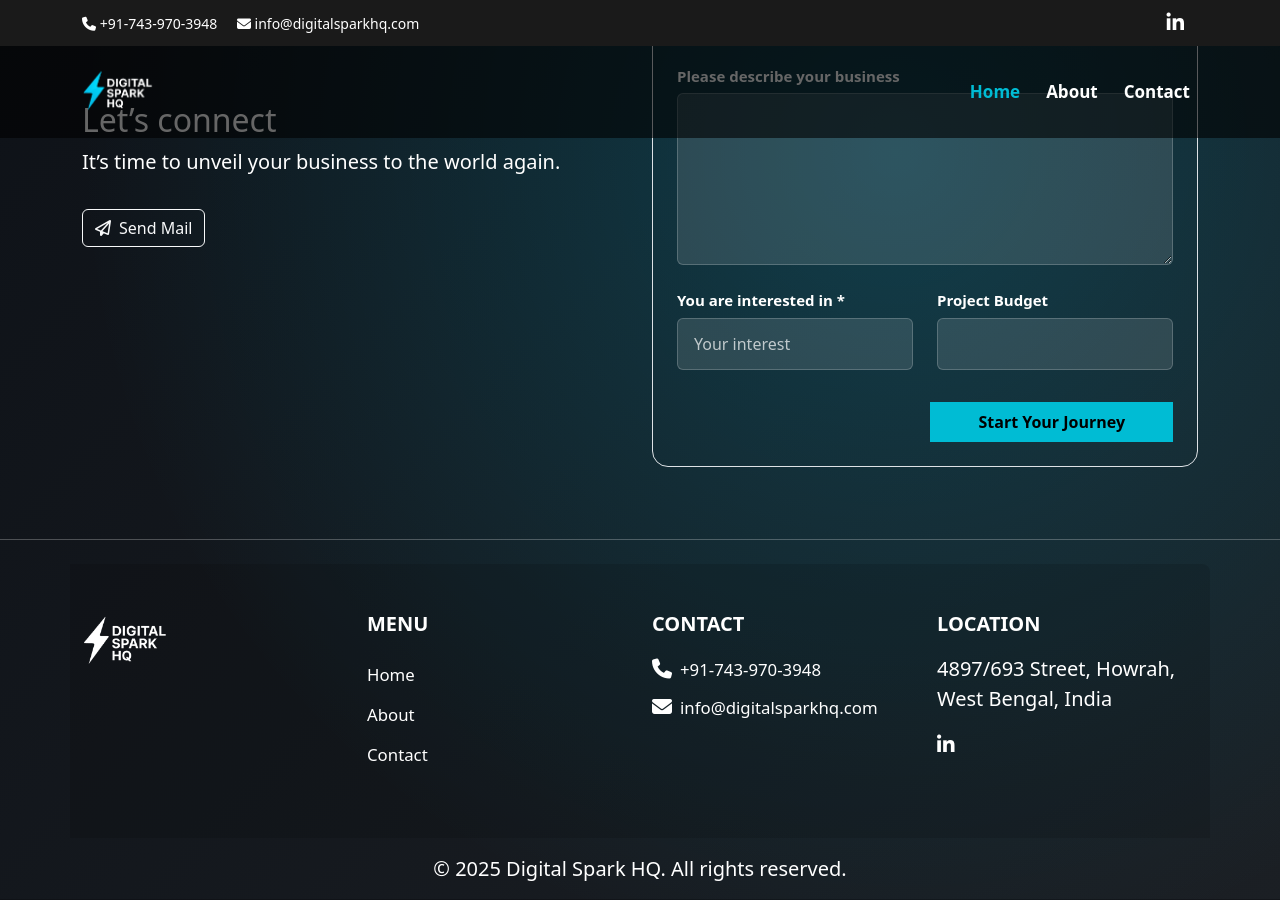
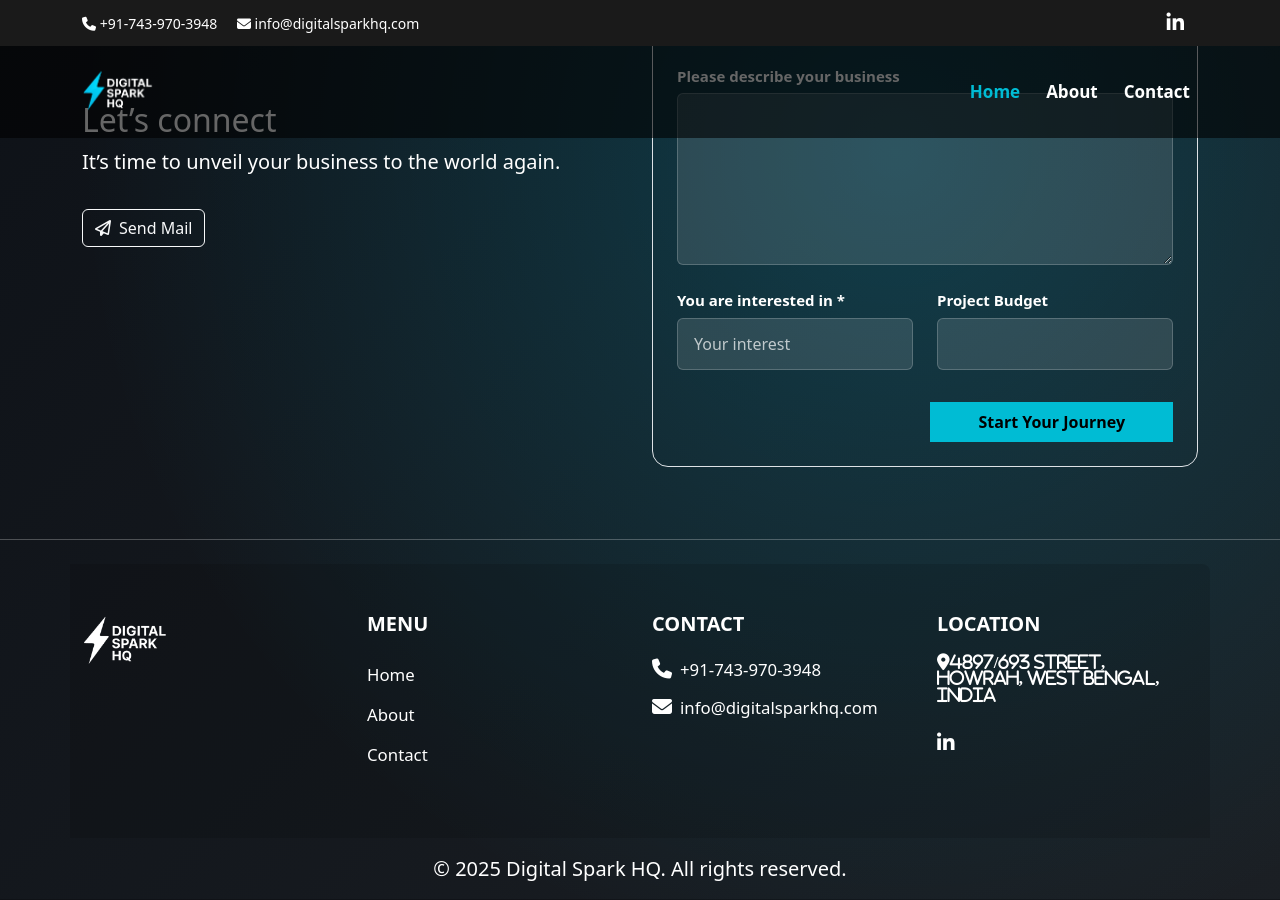
Before and after one commit to Iambiswajit-C/digitalsparkhq, a Jekyll site: the page built from index.md, in a window 1280 px wide and 900 px high, scrolled down 3105 px. Built offline with Jekyll 4.4.1, drawn with Linux system fonts in a browser that asks for light colours.

Commit message:
Update footer.html

```diff
--- a/_includes/footer.html
+++ b/_includes/footer.html
@@ -89,7 +89,7 @@
       </div>
       <div class="col-lg-3">
         <h5 class="footer-title">Location</h5>
-        <p class="fs-5" class="fa-solid fa-location-dot me-2">4897/693 Street, Howrah, West Bengal, India</p>
+        <p class="fa-solid fa-location-dot me-2">4897/693 Street, Howrah, West Bengal, India</p>
         <div class="social-icons mt-3">
           <a href="#"><i class="fab fa-linkedin-in"></i></a>
         </div>
```
